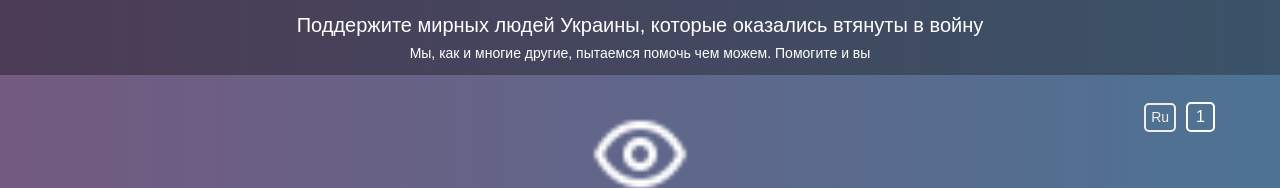
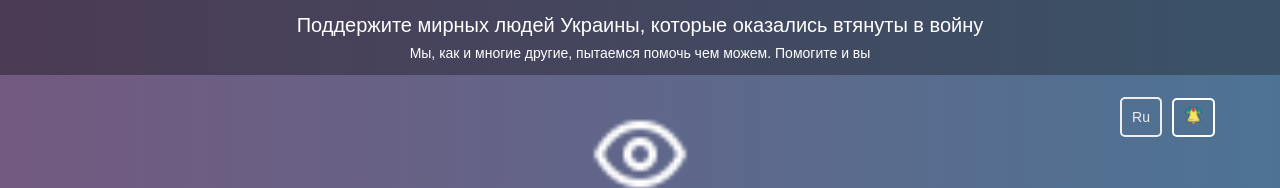
Before and after one commit to ecomnazar/blimb2, a React (Vite) app: page / in a window 1280 px wide. Shown: the top 188 px of the page. Built offline with nearby package versions, Linux system fonts and the light colour scheme.

Commit message:
Add files via upload

```diff
--- a/src/components/App/style.scss
+++ b/src/components/App/style.scss
@@ -78,6 +78,10 @@ body{
     padding-top: 100px;
     .ring{
         position: relative;
+        .thirdbell{
+            margin-left: 0 !important;
+            width: 23px !important;
+        }
         p{
             margin-left: 10px;
             border: 2px solid #fff;
@@ -88,8 +92,8 @@ body{
         }
         ul{
             position: absolute;
-            top: 200%;
-            left: 27%;
+            top: 175%;
+            left: 17%;
             li{
                 list-style: none;
                 margin-bottom: 5px;
@@ -98,6 +102,14 @@ body{
                 padding: 4px 8px;
                 border-radius: 5px;
                 cursor: pointer;
+                img, .secondbell{
+                    margin: 0 !important;
+                    width: 25px !important;
+                }
+                .secondbell{
+                    width: 20px !important;
+                    padding: 2px 0;
+                }
             }
         }
     }
@@ -147,8 +159,10 @@ body{
                 font-weight: normal;
                 color: $color2;
                 border: 2px solid $color2;
-                padding: 5px;
-                padding-top: 4px;
+                padding-top: 10px;
+                padding-bottom: 10px;
+                padding-left: 10px;
+                padding-right: 10px;
                 border-radius: 5px;
                 cursor: pointer;
             }
--- a/src/components/Header/Header.tsx
+++ b/src/components/Header/Header.tsx
@@ -14,7 +14,7 @@ interface HeaderProps{
 export const Header = ({ langData, activeIndex, setActiveIndex }: HeaderProps) => {
 
     const songList = ['song', 'song2']
-    const ringIcon = ['1', '2', '3']
+    const ringIcon = ['images/bell.png', 'images/bell2.png', '3']
     const [songIndex, setSongIndex] = React.useState(0)
     const [ringHide, setRingHide] = React.useState(false)
 
@@ -293,10 +293,10 @@ const onClickBack = () => {
                 <div className='row2'>
                     <h2 onClick={onClickLanguage}>{languages[activeIndex]}</h2>
                     <div className='ring'>
-                        <p onClick={() => setRingHide(!ringHide)}>{ringIcon[songIndex]}</p>
+                        <p onClick={() => setRingHide(!ringHide)}><img className='thirdbell' src={ringIcon[songIndex]} alt="" /></p>
                         {ringHide && <ul>
-                            <li onClick={onClickIndex1}>1</li>
-                            <li onClick={onClickIndex2}>2</li>
+                            <li onClick={onClickIndex1}><img src="images/bell.png" alt="" /></li>
+                            <li onClick={onClickIndex2}><img className='secondbell' src="images/bell2.png" alt="" /></li>
                         </ul>}
                     </div>
                 </div>
```
Also changed, not shown: public/images/bell.png (added), public/images/bell2.png (added).
